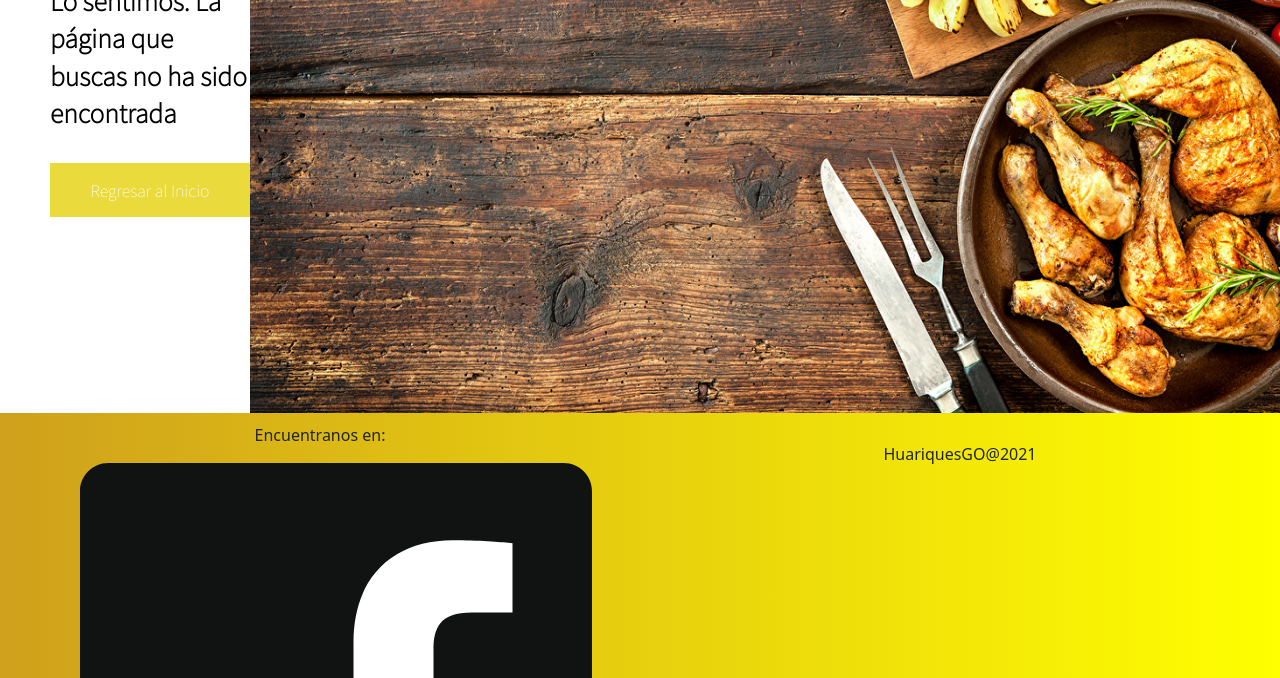
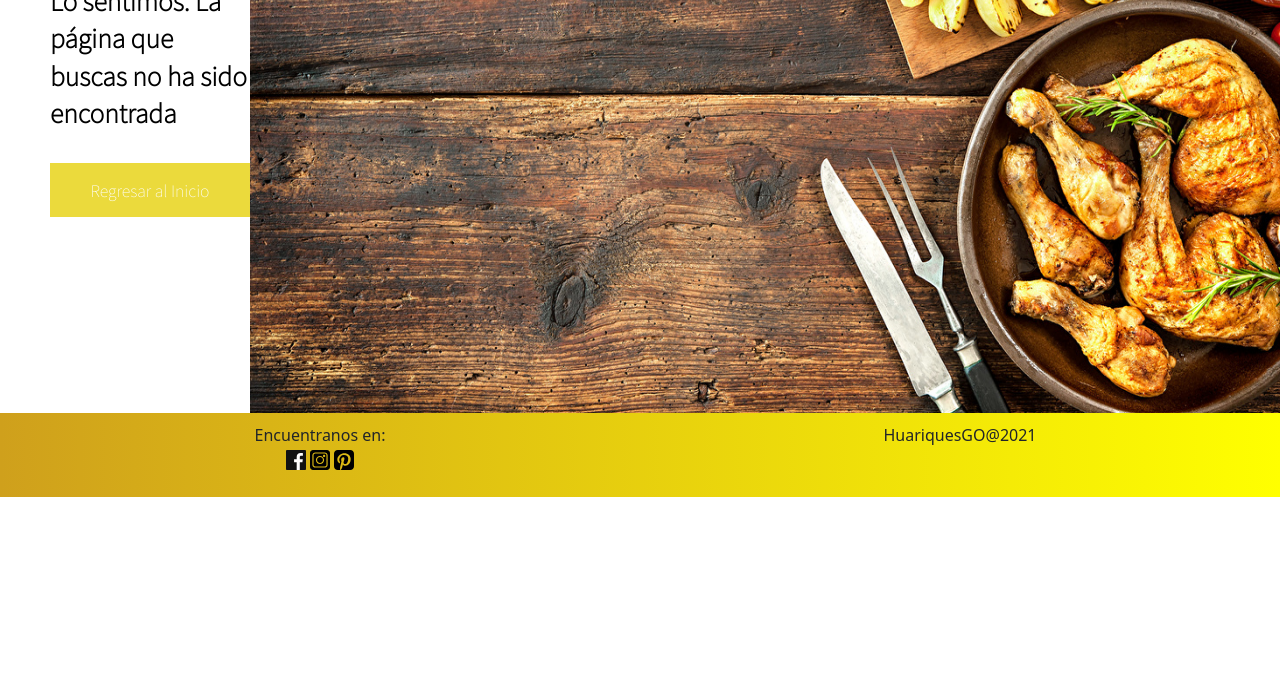
Before and after one commit to Wenn1996/HuariquesGo, a website: page pages/error.html in a window 1280 px wide. Shown: the part 422-1100 px from the top of the page. After the commit the page ends 919 px from the top, so only its background shows below. Drawn offline with nearby package versions, Linux system fonts and the light colour scheme.

```diff
--- a/SCSS/_generales.scss
+++ b/SCSS/_generales.scss
@@ -306,6 +306,7 @@
 
 /*Pagina de error*/
 
+#errorBody {
     #error {
         margin: 0px;
         color: black;
@@ -325,3 +326,27 @@
             $spinner-animation-speed: .15s;
         }
     }
+    .gradiente {
+        div {
+            width: 50%;
+            margin: 10px 0;
+            p {
+                margin: 0;
+            }
+            .gradiente__lista {
+                padding: 0;
+                .gradiente__link {
+                    color: white;
+                    img {
+                        margin: 0;
+                        height: 20px;
+                        width: 20px;
+                    }
+                }
+                .gradiente__texto {
+                    color: black;
+                }
+            }
+        }
+    }
+}
--- a/SCSS/_mediaQuery.scss
+++ b/SCSS/_mediaQuery.scss
@@ -257,7 +257,7 @@
             .titulo {
                 width: 90%;
                 padding: 20px;
-                height: 50vh;
+                height: 60vh;
                 p {
                     font-size: 15px;
                 }
@@ -706,11 +706,6 @@
             }
         }
         .gradiente {
-            display: flex;
-            flex-direction: row;
-            text-align: center;
-            width: 100%;
-            background-image: linear-gradient(to right, rgb(207, 160, 28), yellow);
             div {
                 width: 50%;
                 margin: 10px 0;
@@ -728,9 +723,6 @@
                         color: black;
                     }
                 }
-                .gradiente__texto {
-                    margin: 3% 0;
-                }
             }
         }
     }
```
Also changed, not shown: CSS/styles.css. Lines whose indentation alone changed are shown as unchanged.
